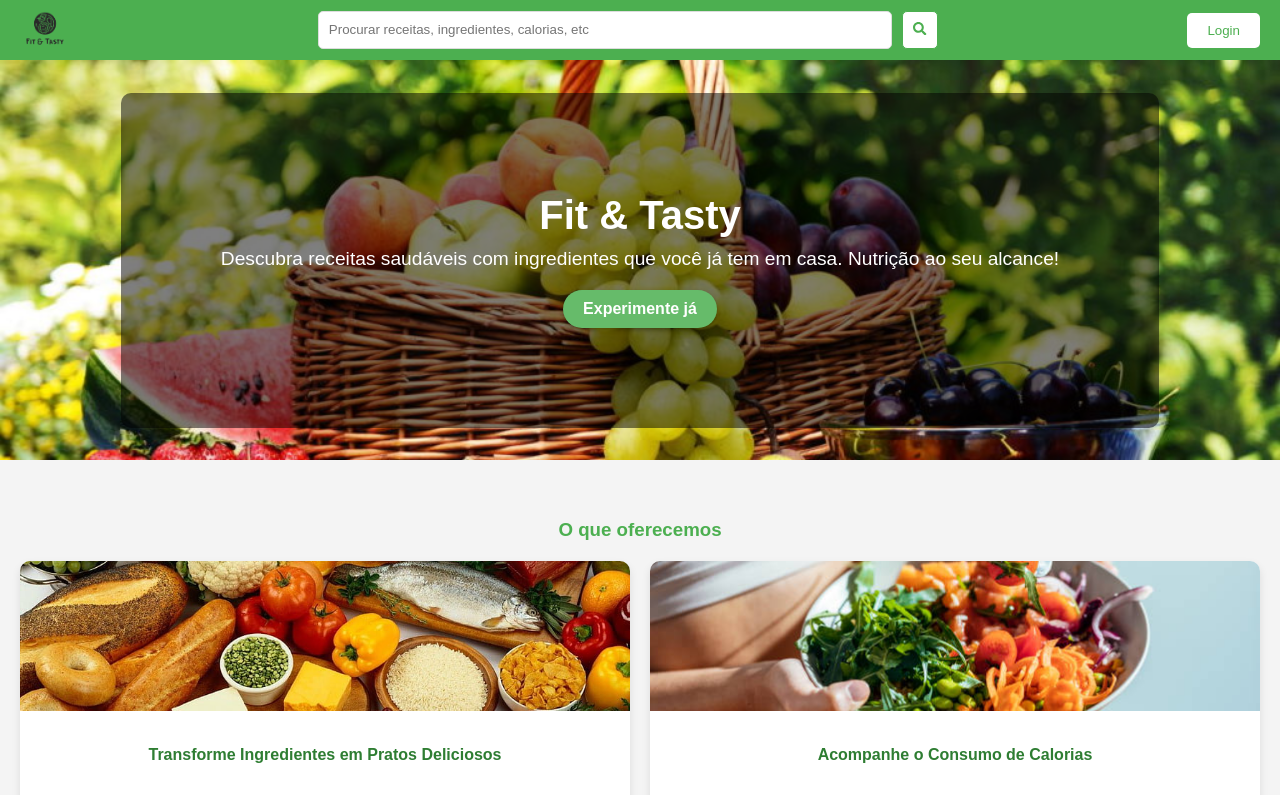
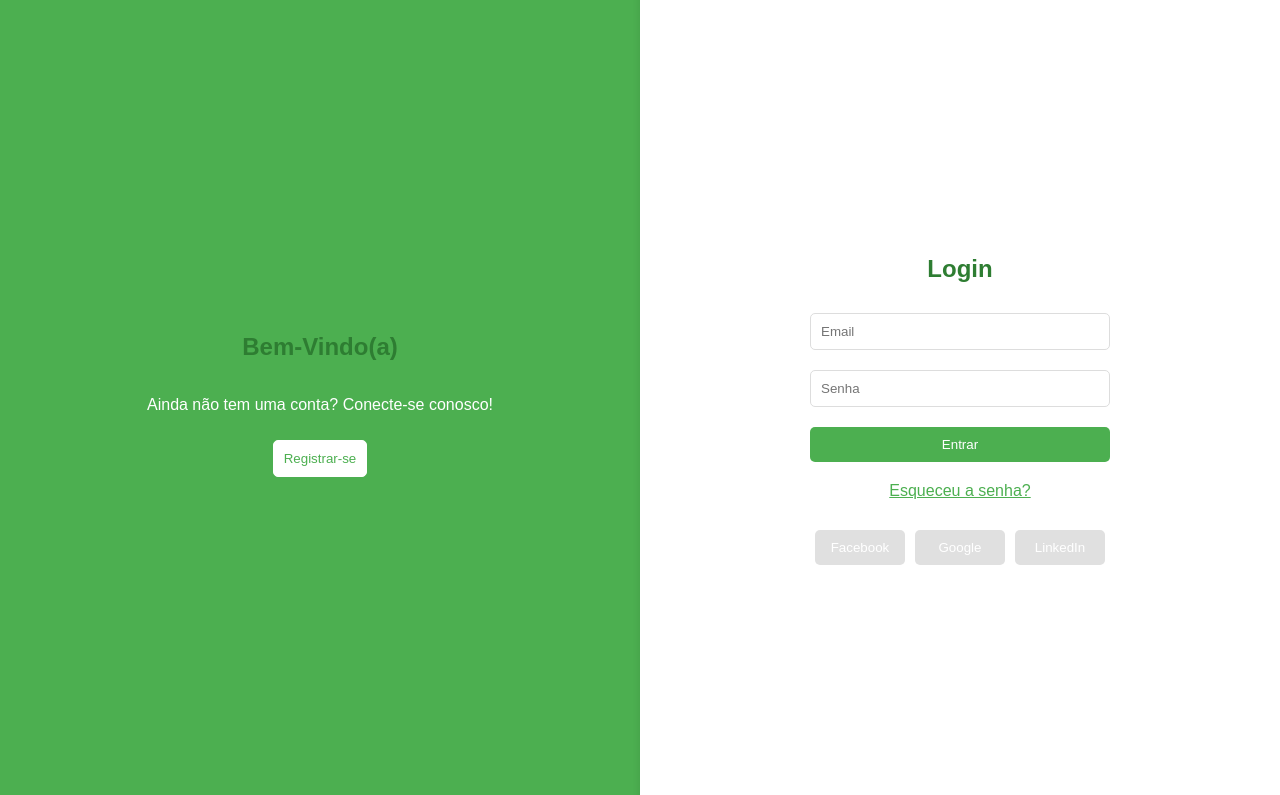
Before and after one commit to ellenmelo19/Fit-Tasty, a React (Create React App) app: page /login in a window 1280 px wide. Shown: the top 795 px of the page. Built offline with nearby package versions, Linux system fonts and the light colour scheme.

Commit message:
Ajuste na tela de Login

```diff
--- a/package.json
+++ b/package.json
@@ -9,6 +9,7 @@
     "react": "^18.3.1",
     "react-dom": "^18.3.1",
     "react-icons": "^5.3.0",
+    "react-router-dom": "^6.28.0",
     "react-scripts": "5.0.1",
     "web-vitals": "^2.1.4"
   },
--- a/src/App.js
+++ b/src/App.js
@@ -1,14 +1,27 @@
 import React from 'react';
+import { BrowserRouter as Router, Route, Routes } from 'react-router-dom';
 import Header from './components/Header';
 import Hero from './components/Hero';
 import Features from './components/Features';
+import RecipeList from './components/RecipeList';
 import SearchForm from './components/SearchForm';
-import RecipeList from './components/RecipeList';
 import Footer from './components/Footer';
+import Login from './components/Login';
 
 function App() {
   return (
-    <div className="App">
+    <Router>
+      <Routes>
+        <Route path="/" element={<MainPage />} />
+        <Route path="/login" element={<Login />} />
+      </Routes>
+    </Router>
+  );
+}
+
+function MainPage() {
+  return (
+    <div>
       <Header />
       <Hero />
       <Features />
--- a/src/components/Header.js
+++ b/src/components/Header.js
@@ -1,11 +1,12 @@
 import React from 'react';
+import { Link } from 'react-router-dom';
 import { FaSearch } from 'react-icons/fa';
-import headerLogo from '../assets/header-logo.jpg'; // Importa a imagem
+import headerLogo from '../assets/header-logo.jpg';
 
 function Header() {
   return (
     <header style={styles.header}>
-      <img src={headerLogo} alt="Logo" style={styles.logo} /> {/* Usa a imagem */}
+      <img src={headerLogo} alt="Logo" style={styles.logo} />
       <div style={styles.search}>
         <input
           type="text"
@@ -16,7 +17,9 @@ function Header() {
           <FaSearch />
         </button>
       </div>
-      <button style={styles.loginButton}>Login</button>
+      <Link to="/login" style={styles.loginButton}>
+        Login
+      </Link>
     </header>
   );
 }
@@ -30,12 +33,10 @@ const styles = {
     backgroundColor: '#4caf50',
     color: 'white',
   },
-  logo: {
-    height: '40px'
-  },
+  logo: { height: '40px' },
   search: {
     display: 'flex',
-    flexBasis: '50%', // Ocupa 50% da largura do header
+    flexGrow: 1,
     marginLeft: '20px',
     marginRight: '20px',
   },
@@ -46,13 +47,13 @@ const styles = {
     border: '1px solid #ddd',
   },
   searchButton: {
-    backgroundColor: '#ffffff', // Fundo branco
-    border: '1px solid #4caf50', // Borda verde
+    backgroundColor: 'white',
+    border: '1px solid #ddd',
     borderRadius: '5px',
     padding: '10px',
     marginLeft: '10px',
     cursor: 'pointer',
-    color: '#4caf50', // Texto verde
+    color: '#4caf50',
   },
   loginButton: {
     backgroundColor: 'white',
@@ -61,8 +62,8 @@ const styles = {
     padding: '10px 20px',
     borderRadius: '5px',
     cursor: 'pointer',
+    textDecoration: 'none',
   },
 };
 
-
 export default Header;
--- /dev/null
+++ b/src/components/Login.js
@@ -0,0 +1,130 @@
+import React, { useState } from 'react';
+
+function Login() {
+  const [isRegistering, setIsRegistering] = useState(false);
+
+  const toggleRegister = () => {
+    setIsRegistering(!isRegistering);
+  };
+
+  return (
+    <div style={styles.container}>
+      <div style={isRegistering ? styles.welcomeSection : styles.welcomeSection}>
+        <h2>{isRegistering ? 'Login' : 'Bem-Vindo(a)'}</h2>
+        <p>{isRegistering ? 'Já tem uma conta? Conecte-se!' : 'Ainda não tem uma conta? Conecte-se conosco!'}</p>
+        <button onClick={toggleRegister} style={isRegistering ? styles.loginButton : styles.registerButton}>
+          {isRegistering ? 'Entrar' : 'Registrar-se'}
+        </button>
+      </div>
+      <div style={isRegistering ? styles.registerSection : styles.loginSection}>
+        <h2>{isRegistering ? 'Registrar' : 'Login'}</h2>
+        <form style={styles.form}>
+          <input type="email" placeholder="Email" style={styles.input} required />
+          <input type="password" placeholder="Senha" style={styles.input} required />
+          <button type="submit" style={styles.loginButton}>{isRegistering ? 'Registrar-se' : 'Entrar'}</button>
+          {!isRegistering && <a href="#" style={styles.forgotPassword}>Esqueceu a senha?</a>}
+          <div style={styles.socialLogin}>
+            <button style={styles.socialButton}>Facebook</button>
+            <button style={styles.socialButton}>Google</button>
+            <button style={styles.socialButton}>LinkedIn</button>
+          </div>
+        </form>
+      </div>
+    </div>
+  );
+}
+
+const styles = {
+  container: {
+    display: 'flex',
+    height: '100vh',
+    alignItems: 'center',
+    justifyContent: 'center',
+    backgroundColor: '#f4f4f4',
+    flexDirection: 'row',  // Mudança para linha
+  },
+  welcomeSection: {
+    backgroundColor: '#4caf50',
+    color: 'white',
+    padding: '40px',
+    textAlign: 'center',
+    flex: 1,
+    display: 'flex',
+    flexDirection: 'column',
+    justifyContent: 'center',
+    alignItems: 'center',
+    minHeight: '100vh',  // Altura mínima
+  },
+  loginSection: {
+    backgroundColor: 'white',
+    padding: '40px',
+    flex: 1,
+    boxShadow: '0 4px 8px rgba(0, 0, 0, 0.1)',
+    display: 'flex',
+    flexDirection: 'column',
+    justifyContent: 'center',
+    alignItems: 'center',
+    minHeight: '100vh',  // Altura mínima
+  },
+  registerSection: {
+    backgroundColor: 'white',
+    padding: '40px',
+    flex: 1,
+    boxShadow: '0 4px 8px rgba(0, 0, 0, 0.1)',
+    display: 'flex',
+    flexDirection: 'column',
+    justifyContent: 'center',
+    alignItems: 'center',
+    minHeight: '100vh',  // Altura mínima
+  },
+  form: {
+    display: 'flex',
+    flexDirection: 'column',
+    width: '100%',
+    maxWidth: '300px',
+  },
+  input: {
+    padding: '10px',
+    margin: '10px 0',
+    borderRadius: '5px',
+    border: '1px solid #ddd',
+  },
+  loginButton: {
+    backgroundColor: '#4caf50',
+    color: 'white',
+    padding: '10px',
+    border: 'none',
+    borderRadius: '5px',
+    cursor: 'pointer',
+    margin: '10px 0',
+  },
+  registerButton: {
+    backgroundColor: 'white',
+    color: '#4caf50',
+    padding: '10px',
+    border: '1px solid white',
+    borderRadius: '5px',
+    cursor: 'pointer',
+    margin: '10px 0',
+  },
+  forgotPassword: {
+    color: '#4caf50',
+    textAlign: 'center',
+    margin: '10px 0',
+  },
+  socialLogin: {
+    display: 'flex',
+    justifyContent: 'space-around',
+    marginTop: '20px',
+  },
+  socialButton: {
+    backgroundColor: '#e0e0e0',
+    padding: '10px',
+    borderRadius: '5px',
+    cursor: 'pointer',
+    flex: 1,
+    margin: '0 5px',
+  },
+};
+
+export default Login;
```
Also changed, not shown: 1 other file (tests, documents, lock files or other folders).
